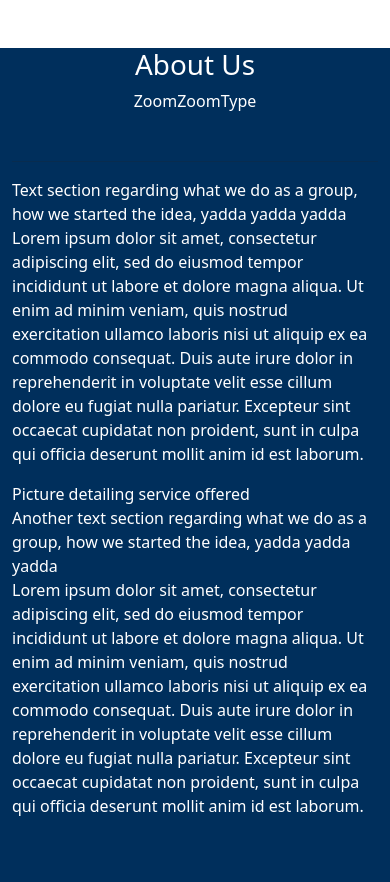
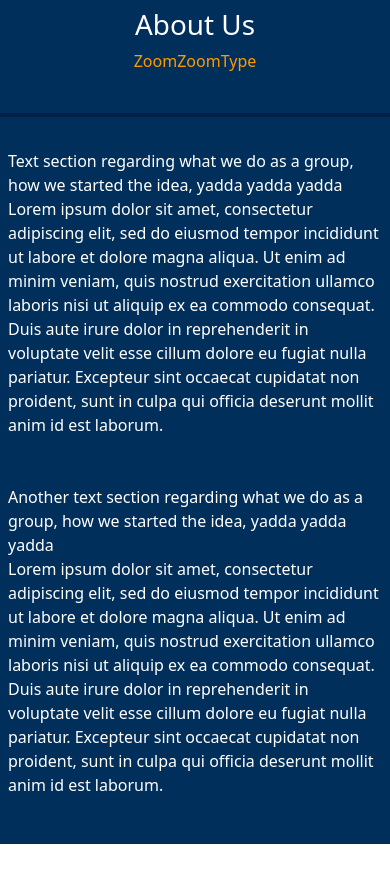
Before and after one commit to eHag-FRU/ZoomZoomType, a React (Vite) app in the folder client/: page /About in a window 390 px wide. Shown: the top 882 px of the page. After the commit the page ends 844 px from the top, so only its background shows below. Built offline with nearby package versions, Linux system fonts and the light colour scheme.

Commit message:
About Page
Basic structure done, needs fine tuning and tweaks. Not fully responsive

```diff
--- a/client/src/components/About.jsx
+++ b/client/src/components/About.jsx
@@ -7,15 +7,17 @@ const About = () => {
 
     return (
         <div style={{ backgroundColor: "#002F5C", minHeight: "100vh" }}>
-            <div className="container my-5">
-                <div className="container my-5">
-                    <h1 className="text-center text-white">About Us</h1>
-                    <p className="text-center text-white">ZoomZoomType</p>
+            <div className="">
+                <div className="container py-2">
+                    <h1 className="text-center" style={{ color: "#ffffff" }}>About Us</h1>
+                    <p className="text-center" style={{ color: "#FF9900" }}>ZoomZoomType</p>
                 </div>
-                <hr />
+                <hr style={{ border: "0.15rem solid black" }} />
 
 
-                <div className="text-white">
+                <div className="container text-white py-2">
+                    <div className="row">
+                        <div className="col-md-4 offset-md-9 p-2">
                             <p>
                             Text section regarding what we do as a group,
                             how we started the idea, yadda yadda yadda <br />
@@ -28,13 +30,14 @@ const About = () => {
                             deserunt mollit anim id est laborum.
                             </p>
                         </div>
-
-                <div className="text-white">
-                    <div className="about-image-placeholder">
-                        Picture detailing service offered
                     </div>
 
-                    <div className="bottom-text-section">
+                </div>
+
+
+                <div className="container text-white py-2">
+                    <div className="row">
+                        <div className="col-md-4 offset-md-1 p-2">
                             <p>
                                 Another text section regarding what we do as a group,
                                 how we started the idea, yadda yadda yadda <br />
@@ -50,6 +53,7 @@ const About = () => {
                     </div>
                 </div>
             </div>
+        </div>
     )
 }
 
```
Lines whose indentation alone changed are shown as unchanged.
